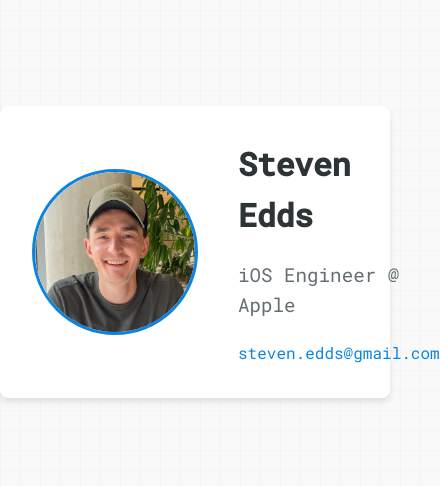
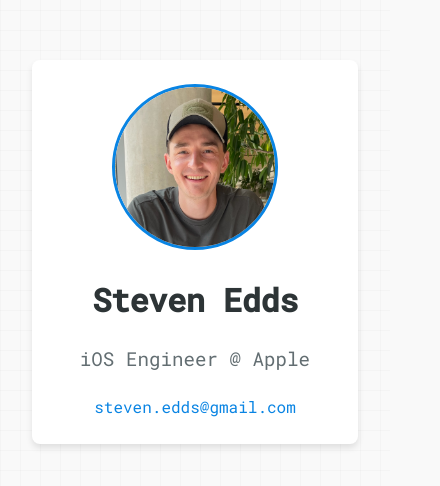
Before and after one commit to stevenedds/stevenedds.github.io, a plain HTML site: page index.html in a window 390 px wide. Shown: the part 170-656 px from the top of the page, 440 px wide, since content can reach past the window. Drawn offline with Linux system fonts and the light colour scheme.

Commit message:
stack on small width

```diff
--- a/styles.css
+++ b/styles.css
@@ -77,6 +77,23 @@ main {
     margin: 0 auto;
 }
 
+@media (max-width: 600px) {
+    .profile-container {
+        flex-direction: column;
+        text-align: center;
+        padding: 1.5rem;
+        align-items: center;
+    }
+
+    .profile-container .profile-image {
+        margin: 0 0 1.5rem 0;
+    }
+
+    .profile-details {
+        align-items: center;
+    }
+}
+
 .profile-container:hover {
     transform: translateY(-2px);
 }
```
